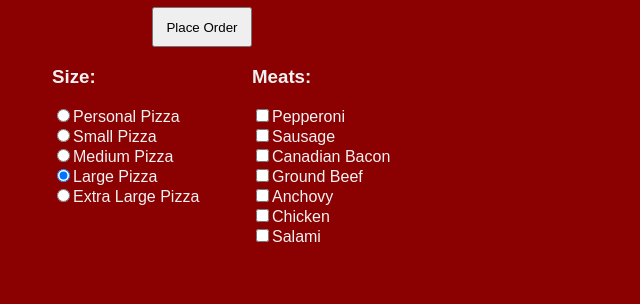
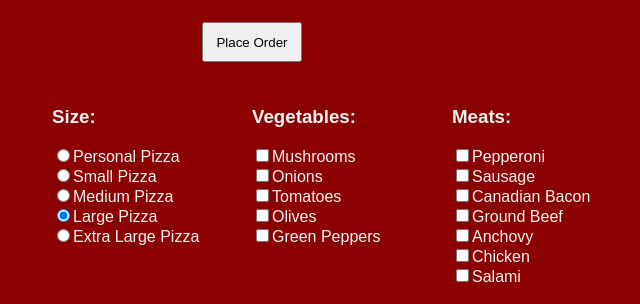
Before and after one commit to PChukar15/JavaScript_Projects, a plain HTML site: page Pizza_Project/pizza.html in a window 1280 px wide. Shown: the part 50-354 px from the top of the page, without its empty margins (388-1028 px from the left). Drawn offline with Linux system fonts and the light colour scheme.

Commit message:
Pizza menu vegetables

```diff
--- a/Pizza_Project/Pizza_CSS/pizza.css
+++ b/Pizza_Project/Pizza_CSS/pizza.css
@@ -5,14 +5,14 @@
 }
 
 #frmMenu {
-    width: 400px;
+    width: 600px;
     height: 200px;
 }
 
 #totalPrice {
     width: 200px;
     height: 190px;
-    margin: 0 auto;
+    margin: 20px auto;
     float: right;
 }
 
@@ -20,6 +20,12 @@
     width: 200px;
     height: 200px;
     float: left;
+}
+
+.center {
+    width: 200px;
+    height: 200px;
+    float: left
 }
 
 .right {
@@ -45,6 +51,8 @@
     margin: 10px 0px 0px 100px;
     width: 100px;
     height: 40px;
+    display: block;
+    margin: 25px auto;
 }
 
 body {
--- a/Pizza_Project/Pizza_JS/pizza.js
+++ b/Pizza_Project/Pizza_JS/pizza.js
@@ -48,7 +48,7 @@ function getTopping(runningTotal, text1) {
         toppingTotal = 0;
     }
     runningTotal = (runningTotal + toppingTotal);
-    console.log("total selected topping items: " + toppingCount);
+    console.log("total selected topping items: " + toppingCount); //SHOWS UP IN CONSOLE
     console.log(toppingCount + " topping - 1 free topping = " + "$" + toppingTotal + ".00");
     console.log("topping text1: " + text1);
     console.log("Purchase Total: " + "$" + runningTotal + ".00");
--- a/Pizza_Project/pizza.html
+++ b/Pizza_Project/pizza.html
@@ -28,6 +28,20 @@
                            value="Extra Large Pizza">Extra Large Pizza<br>
                 </div>
 
+                <div class="menu center">
+                    <h3>Vegetables:</h3>
+                    <input class="toppings" type="checkbox" name="Vegetable"
+                           value="Mushrooms">Mushrooms<br>
+                    <input class="toppings" type="checkbox" name="Vegetable"
+                           value="Onions">Onions<br>
+                    <input class="toppings" type="checkbox" name="Vegetable"
+                           value="Tomatoes">Tomatoes<br>
+                    <input class="toppings" type="checkbox" name="Vegetable"
+                           value="Olives">Olives<br>
+                    <input class="toppings" type="checkbox" name="Vegetable"
+                           value="Green Peppers">Green Peppers<br>
+                </div>
+
                 <div class="menu right">
                     <h3>Meats:</h3>
                     <input class="toppings" type="checkbox" name="Topping"
```
